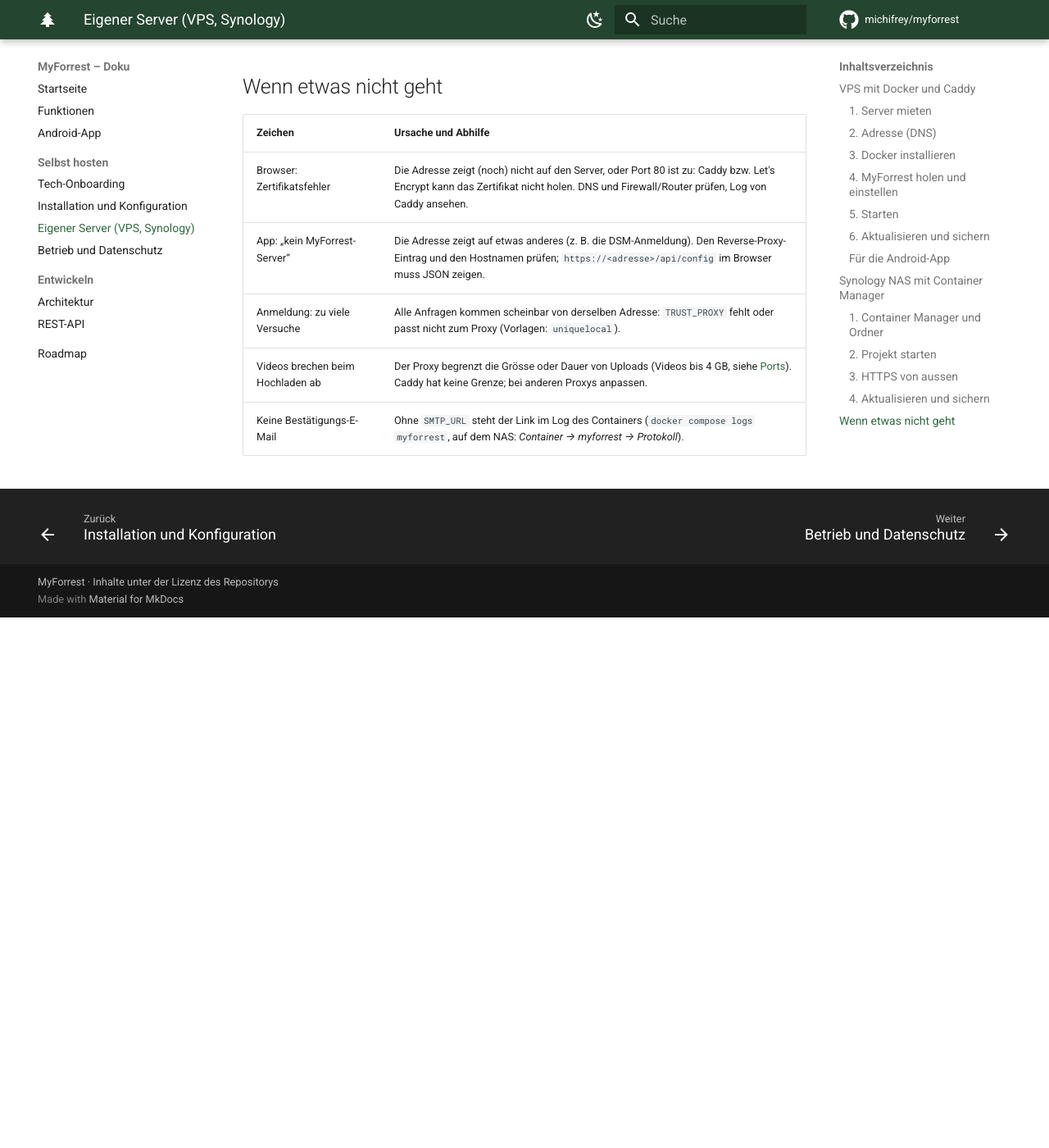
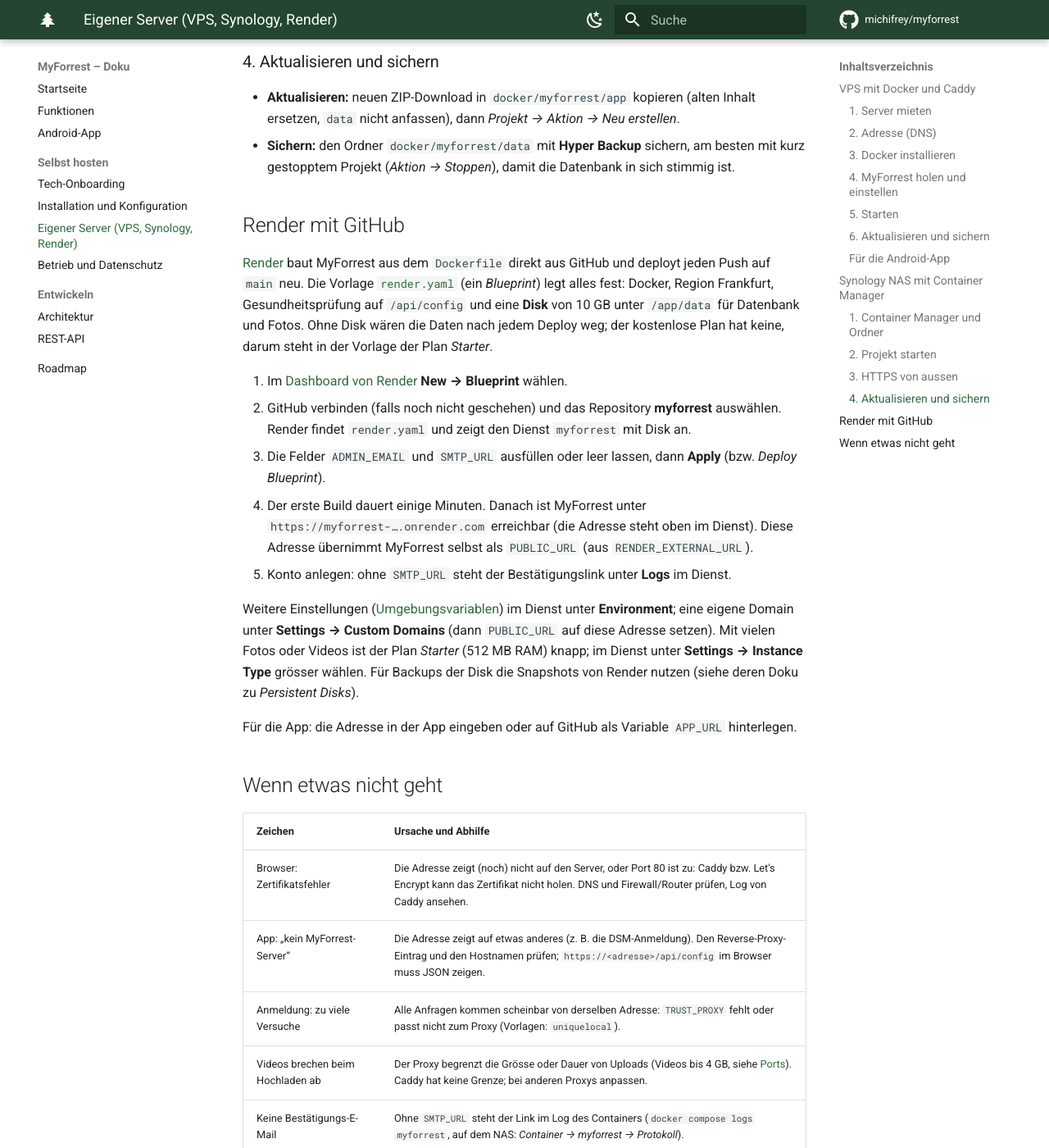
Before and after one commit to michifrey/myforrest, an MkDocs documentation site: the page built from docs/hosting.md, in a window 1280 px wide and 1400 px high, scrolled down 4331 px. Shown: the whole window at 82% size. Built offline with MkDocs 1.6.1 and Material for MkDocs 9.7.7, drawn with Linux system fonts in a browser that asks for light colours; comment, search, counter and statistics services are not loaded; before the commit the page ends 5084 px from its top, so only the background shows below that; some of the changed text lies outside the part shown.

Commit message:
Render: Blueprint für Deploy aus GitHub mit Disk, Anleitung in der Doku
render.yaml legt MyForrest als Docker-Dienst in Frankfurt an, mit Disk
unter /app/data, Gesundheitsprüfung /api/config und Deploy bei jedem
Push auf main. server.js übernimmt RENDER_EXTERNAL_URL als PUBLIC_URL,
wenn keine gesetzt ist. Die Hosting-Seite erklärt die Schritte.

Co-Authored-By: Claude Opus 5.5 <noreply@anthropic.com>
Claude-Session: https://claude.ai/code/session_01WD61qQp5t8DfChmnqz25JP

```diff
--- a/docs/hosting.md
+++ b/docs/hosting.md
@@ -1,16 +1,17 @@
-# Eigener Server: VPS und Synology
+# Eigener Server: VPS, Synology und Render
 
-Zwei Wege, MyForrest dauerhaft unter einer eigenen HTTPS-Adresse zu betreiben, damit Handy, Browser und die
+Drei Wege, MyForrest dauerhaft unter einer eigenen HTTPS-Adresse zu betreiben, damit Handy, Browser und die
 [Android-App](android.md) es jederzeit erreichen. Beide nutzen das `Dockerfile` des Repositorys und eine
-fertige Compose-Datei. Zum blossen Ausprobieren auf dem eigenen PC reicht ein
+fertige Vorlage im Repository. Zum blossen Ausprobieren auf dem eigenen PC reicht ein
 [Cloudflare Tunnel](installation.md#zum-testen-server-auf-dem-eigenen-pc-mit-cloudflare-tunnel).
 
-| | VPS (gemieteter Server) | Synology NAS |
-|---|---|---|
-| Kosten | ab etwa 5 Franken/Euro im Monat | vorhandenes Gerät |
-| HTTPS | Caddy holt das Zertifikat selbst | Reverse Proxy von DSM mit Let's Encrypt, oder Cloudflare Tunnel |
-| Erreichbar | immer, feste IP | solange das NAS läuft; Weiterleitung im Router oder Tunnel |
-| Vorlage | [`deploy/vps`](https://github.com/michifrey/myforrest/tree/main/deploy/vps) | [`deploy/synology`](https://github.com/michifrey/myforrest/tree/main/deploy/synology) |
+| | VPS (gemieteter Server) | Synology NAS | Render (Plattform) |
+|---|---|---|---|
+| Kosten | ab etwa 5 Franken/Euro im Monat | vorhandenes Gerät | Plan *Starter* plus Disk, nach Preisliste von Render |
+| HTTPS | Caddy holt das Zertifikat selbst | Reverse Proxy von DSM mit Let's Encrypt, oder Cloudflare Tunnel | von Render, mit Adresse `….onrender.com` |
+| Aktualisieren | `git pull` und neu bauen | ZIP kopieren und neu erstellen | **automatisch bei jedem Push auf `main`** |
+| Grenzen | keine | Leistung des NAS | Grösse und Dauer von Uploads nach den Regeln von Render; eine Instanz |
+| Vorlage | [`deploy/vps`](https://github.com/michifrey/myforrest/tree/main/deploy/vps) | [`deploy/synology`](https://github.com/michifrey/myforrest/tree/main/deploy/synology) | [`render.yaml`](https://github.com/michifrey/myforrest/blob/main/render.yaml) |
 
 Für eine kleine Instanz genügen **2 CPU-Kerne, 2–4 GB RAM** und Platz für die Fotos (rund 5 GB pro 1000 Fotos,
 siehe [Tech-Onboarding](tech-onboarding.md#2-speicherplatz)). Vor einem öffentlichen Betrieb
@@ -175,6 +176,30 @@ starten (*Projekt → Aktion → Neu erstellen*).
 - **Sichern:** den Ordner `docker/myforrest/data` mit **Hyper Backup** sichern, am besten mit kurz gestopptem
   Projekt (*Aktion → Stoppen*), damit die Datenbank in sich stimmig ist.
 
+## Render mit GitHub
+
+[Render](https://render.com) baut MyForrest aus dem `Dockerfile` direkt aus GitHub und deployt jeden Push auf
+`main` neu. Die Vorlage [`render.yaml`](https://github.com/michifrey/myforrest/blob/main/render.yaml) (ein
+*Blueprint*) legt alles fest: Docker, Region Frankfurt, Gesundheitsprüfung auf `/api/config` und eine **Disk**
+von 10 GB unter `/app/data` für Datenbank und Fotos. Ohne Disk wären die Daten nach jedem Deploy weg; der
+kostenlose Plan hat keine, darum steht in der Vorlage der Plan *Starter*.
+
+1. Im [Dashboard von Render](https://dashboard.render.com) **New → Blueprint** wählen.
+2. GitHub verbinden (falls noch nicht geschehen) und das Repository **myforrest** auswählen. Render findet
+   `render.yaml` und zeigt den Dienst `myforrest` mit Disk an.
+3. Die Felder `ADMIN_EMAIL` und `SMTP_URL` ausfüllen oder leer lassen, dann **Apply** (bzw. *Deploy Blueprint*).
+4. Der erste Build dauert einige Minuten. Danach ist MyForrest unter `https://myforrest-….onrender.com`
+   erreichbar (die Adresse steht oben im Dienst). Diese Adresse übernimmt MyForrest selbst als `PUBLIC_URL`
+   (aus `RENDER_EXTERNAL_URL`).
+5. Konto anlegen: ohne `SMTP_URL` steht der Bestätigungslink unter **Logs** im Dienst.
+
+Weitere Einstellungen ([Umgebungsvariablen](installation.md#umgebungsvariablen)) im Dienst unter
+**Environment**; eine eigene Domain unter **Settings → Custom Domains** (dann `PUBLIC_URL` auf diese Adresse
+setzen). Mit vielen Fotos oder Videos ist der Plan *Starter* (512 MB RAM) knapp; im Dienst unter
+**Settings → Instance Type** grösser wählen. Für Backups der Disk die Snapshots von Render nutzen (siehe deren Doku zu *Persistent Disks*).
+
+Für die App: die Adresse in der App eingeben oder auf GitHub als Variable `APP_URL` hinterlegen.
+
 ## Wenn etwas nicht geht
 
 | Zeichen | Ursache und Abhilfe |
--- a/mkdocs.yml
+++ b/mkdocs.yml
@@ -17,7 +17,7 @@ nav:
   - Selbst hosten:
       - Tech-Onboarding: tech-onboarding.md
       - Installation und Konfiguration: installation.md
-      - Eigener Server (VPS, Synology): hosting.md
+      - Eigener Server (VPS, Synology, Render): hosting.md
       - Betrieb und Datenschutz: betrieb.md
   - Entwickeln:
       - Architektur: architektur.md
--- a/server.js
+++ b/server.js
@@ -1,4 +1,7 @@
 'use strict';
+
+// On Render the public address comes as RENDER_EXTERNAL_URL (render.yaml); PUBLIC_URL wins when set.
+if (!process.env.PUBLIC_URL && process.env.RENDER_EXTERNAL_URL) process.env.PUBLIC_URL = process.env.RENDER_EXTERNAL_URL;
 
 const { createApp } = require('./src/app');
 
```
Also changed, not shown: README.md (+1 -1 lines), docs/android.md (+1 -1 lines), docs/architektur.md (+1 -0 lines), docs/installation.md (+1 -1 lines), render.yaml (added, +26 -0 lines).
